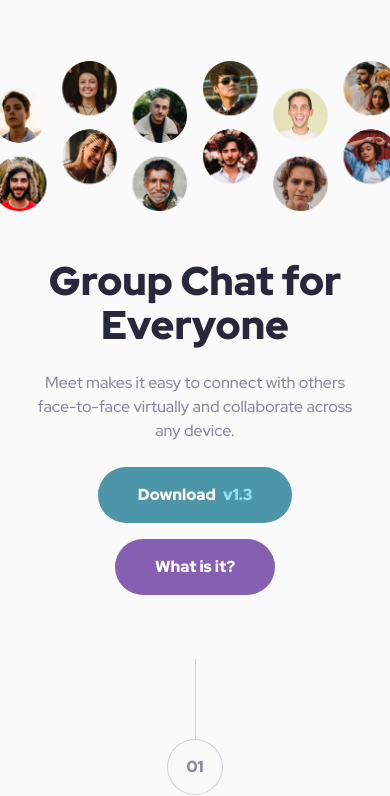
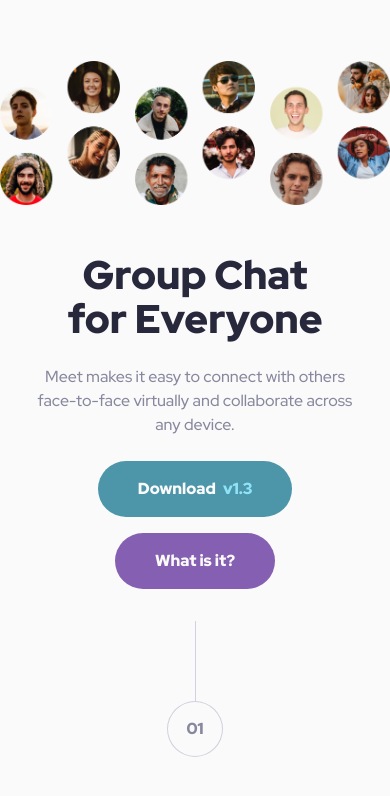
Before and after one commit to PetterTSaatvedt/meet-landing-page, a plain HTML site: page starter-code/index.html in a window 390 px wide. Shown: the part 79-875 px from the top of the page. Drawn offline with Linux system fonts and the light colour scheme.

Commit message:
Swapped split images with combined image for mobile and tablet

```diff
--- a/starter-code/index.html
+++ b/starter-code/index.html
@@ -16,10 +16,17 @@
 
   <main>
     <section class="hero">
-      <div class="hero-images">
-        <img src="./assets/desktop/image-hero-left.png" alt="Circular profile pictures" id="hero-left">
-        <img src="./assets/desktop/image-hero-right.png" alt="Circular profile pictures" id="hero-right">
-      </div>
+      <picture class="hero-images">
+        <!-- Desktop view (split images) -->
+        <source media="(min-width: 1024px)">
+          <div class="desktop-hero-images">
+            <img src="./assets/desktop/image-hero-left.png" alt="Circular profile pictures" id="hero-left">
+            <img src="./assets/desktop/image-hero-right.png" alt="Circular profile pictures" id="hero-right">
+          </div>
+        </source>
+        <!-- Mobile and Tablet view (fallback) -->
+        <img src="./assets/tablet/image-hero.png" alt="Circular profile pictures" class="combined-hero-image">
+      </picture>
 
       <div class="hero-text-content">
         <h1>Group Chat for Everyone</h1>
--- a/starter-code/style.css
+++ b/starter-code/style.css
@@ -40,8 +40,8 @@ h1, h2, h3, button {
 /* Make images easier to work with */
 img,
 picture {
+  display: block;
   max-width: 100%;
-  display: block;
 }
 
 /* Inherit fonts for buttons */
@@ -160,27 +160,23 @@ header {
 
 /* Hero content */
 .hero {
-    display: grid;
-    grid-template-columns: 1fr;
-    grid-template-areas:
-        "images"
-        "content";
-    gap: var(--spacing-200);
+  display: flex;
+  flex-direction: column;
+  align-items: center;
+  justify-content: center;
+  gap: var(--spacing-600);
   margin-top: var(--spacing-800);
 }
 
 .hero-images {
-    grid-area: images;
   display: flex;
-    gap: var(--spacing-200);
-    overflow: hidden;
+  align-items: center;
   justify-content: center;
-    align-items: center;
+  width: 100%;
 }
 
-#hero-left, #hero-right {
-    width: 50%;
-    object-fit: cover;
+.desktop-hero-images {
+  display: none;
 }
 
 .hero-text-content {
@@ -190,8 +186,13 @@ header {
   flex-direction: column;
   align-items: center;
   justify-content: center;
-    padding: var(--spacing-400);
+  padding: 0 var(--spacing-400);
   gap: var(--spacing-300);
+  max-width: 28rem;
+}
+
+h1 {
+  text-wrap: balance;
 }
 
 .hero-text-content-paragraph {
```
Lines whose indentation alone changed are shown as unchanged.
